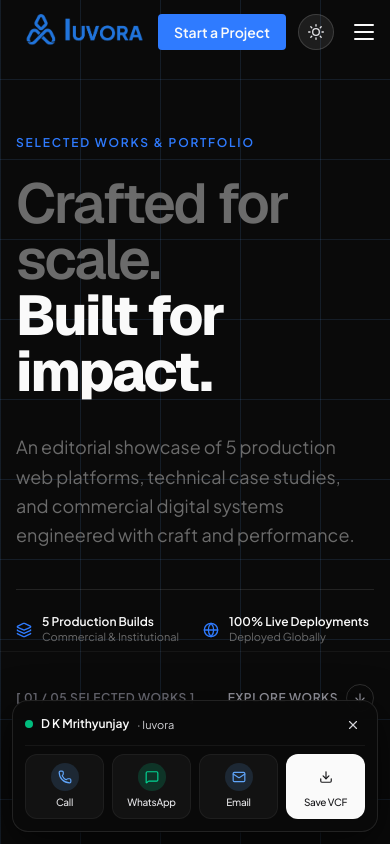
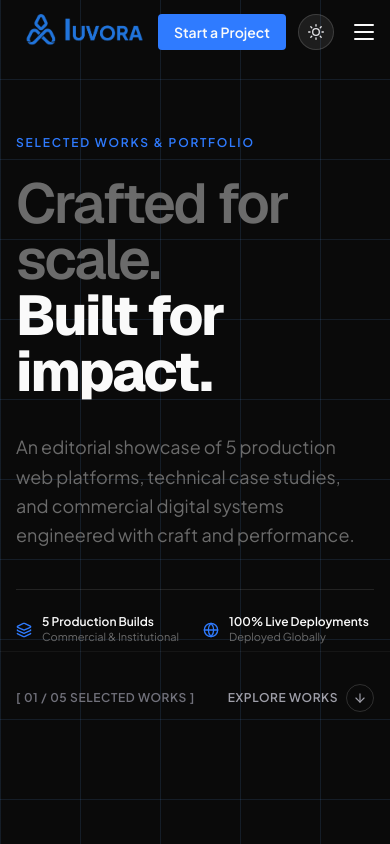
Before and after one commit to Mrithyunjay02/IUVORA, a Next.js app: page /work in a window 390 px wide. Shown: the top 844 px of the page. Built offline with nearby package versions, Linux system fonts and the light colour scheme.

Commit message:
fix: resolve hero title truncation and remove mobile connect button

```diff
--- a/app/(portfolio)/work/page.tsx
+++ b/app/(portfolio)/work/page.tsx
@@ -4,7 +4,6 @@ import Hero from "@/components/portfolio/Hero";
 import { PortfolioGallery } from "@/components/ui/portfolio-gallery";
 import MinimalDeliveryProcess from "@/components/portfolio/MinimalDeliveryProcess";
 import Footer from "@/components/portfolio/Footer";
-import MobileQuickConnect from "@/components/portfolio/MobileQuickConnect";
 
 export default function WorkPage() {
   return (
@@ -14,7 +13,6 @@ export default function WorkPage() {
       <PortfolioGallery />
       <MinimalDeliveryProcess />
       <Footer />
-      <MobileQuickConnect />
     </main>
   );
 }
--- a/components/portfolio/CaseStudyHero.tsx
+++ b/components/portfolio/CaseStudyHero.tsx
@@ -108,11 +108,11 @@ export default function CaseStudyHero({ project }: CaseStudyHeroProps) {
               )}
             </div>
 
-            {/* Oversized Display Title */}
+            {/* Display Title */}
             <h1
               ref={titleRef}
-              className="hero-headline mb-6"
-              style={{ color: "var(--fg)" }}
+              className="text-4xl sm:text-5xl lg:text-5xl xl:text-6xl font-extrabold tracking-tighter mb-6 break-words"
+              style={{ color: "var(--fg)", fontFamily: "var(--font-display)", lineHeight: "1.05" }}
             >
               {project.title}
             </h1>
--- a/components/portfolio/MobileQuickConnect.tsx
+++ /dev/null
@@ -1,140 +0,0 @@
-"use client";
-
-import React, { useState } from "react";
-import { Phone, Mail, MessageSquare, Download, Check, X, UserPlus } from "lucide-react";
-import { downloadVCard, ContactProfile } from "@/lib/vcard";
-
-const MRITHYUNJAY_PROFILE: ContactProfile = {
-  name: "D K Mrithyunjay",
-  title: "Founder & Director",
-  company: "Iuvora",
-  phone: "+91 87924 00712",
-  email: "info@iuvora.com",
-  website: "https://iuvora.com",
-  location: "Shivamogga, Karnataka",
-  oneLineBio: "Founder & Director at Iuvora · Modern Web & Mobile Systems",
-  slug: "mrithyunjay-iuvora",
-};
-
-export default function MobileQuickConnect() {
-  const [isMinimized, setIsMinimized] = useState(false);
-  const [saved, setSaved] = useState(false);
-
-  const handleSaveContact = () => {
-    downloadVCard(MRITHYUNJAY_PROFILE);
-    setSaved(true);
-    setTimeout(() => setSaved(false), 3000);
-  };
-
-  if (isMinimized) {
-    return (
-      <aside
-        aria-label="Quick Connect Toggle"
-        className="fixed bottom-[max(1rem,env(safe-area-inset-bottom,1rem))] right-4 z-40 lg:hidden"
-      >
-        <button
-          onClick={() => setIsMinimized(false)}
-          className="flex items-center gap-2 px-4 py-2.5 rounded-full bg-zinc-900 dark:bg-white text-white dark:text-zinc-900 shadow-xl border border-white/20 dark:border-black/20 text-xs font-medium tracking-wide active:scale-95 transition-transform"
-          aria-label="Open quick connect menu"
-        >
-          <UserPlus className="w-3.5 h-3.5 text-[#3b82f6] dark:text-[#2563eb]" />
-          <span>Connect</span>
-        </button>
-      </aside>
-    );
-  }
-
-  return (
-    <aside
-      aria-label="Quick contact actions for NFC visitors"
-      className="fixed bottom-[max(0.75rem,env(safe-area-inset-bottom,0.75rem))] left-3 right-3 sm:left-auto sm:right-6 sm:max-w-md z-40 lg:hidden transition-all duration-300"
-    >
-      <div className="relative rounded-2xl bg-white/95 dark:bg-[#0a0a0a]/95 backdrop-blur-xl border border-black/10 dark:border-white/10 shadow-[0_12px_40px_rgba(0,0,0,0.18)] dark:shadow-[0_12px_40px_rgba(0,0,0,0.7)] p-3">
-        {/* Header Bar */}
-        <div className="flex items-center justify-between gap-2 pb-2 mb-2 border-b border-black/5 dark:border-white/5">
-          <div className="flex items-center gap-2 min-w-0">
-            <div className="w-2 h-2 rounded-full bg-emerald-500 shrink-0" />
-            <span className="text-xs font-semibold text-zinc-900 dark:text-white truncate">
-              D K Mrithyunjay
-            </span>
-            <span className="text-[11px] text-zinc-600 dark:text-zinc-300 truncate">
-              · Iuvora
-            </span>
-          </div>
-
-          <button
-            onClick={() => setIsMinimized(true)}
-            className="w-6 h-6 rounded-full flex items-center justify-center text-zinc-600 hover:text-zinc-900 dark:text-zinc-300 dark:hover:text-white hover:bg-black/5 dark:hover:bg-white/5 transition-colors cursor-pointer"
-            title="Minimize bar"
-            aria-label="Minimize quick connect bar"
-          >
-            <X className="w-3.5 h-3.5" />
-          </button>
-        </div>
-
-        {/* Action Buttons Grid */}
-        <div className="grid grid-cols-4 gap-2">
-          {/* Call */}
-          <a
-            href="tel:+918792400712"
-            className="flex flex-col items-center justify-center py-2 px-1 rounded-xl bg-black/[0.03] dark:bg-white/[0.04] border border-black/5 dark:border-white/5 hover:border-[#3b82f6]/40 hover:bg-[#3b82f6]/10 dark:hover:bg-[#60a5fa]/10 transition-all text-zinc-800 dark:text-zinc-200 active:scale-95"
-            aria-label="Call +91 87924 00712"
-          >
-            <div className="w-7 h-7 rounded-full bg-[#3b82f6]/10 dark:bg-[#60a5fa]/15 flex items-center justify-center mb-1 text-[#3b82f6] dark:text-[#60a5fa]">
-              <Phone className="w-3.5 h-3.5" />
-            </div>
-            <span className="text-[10px] font-medium tracking-tight">Call</span>
-          </a>
-
-          {/* WhatsApp */}
-          <a
-            href="https://wa.me/918792400712?text=Hi%20Mrithyunjay%2C%20I%20reviewed%20your%20Iuvora%20portfolio..."
-            target="_blank"
-            rel="noopener noreferrer"
-            className="flex flex-col items-center justify-center py-2 px-1 rounded-xl bg-black/[0.03] dark:bg-white/[0.04] border border-black/5 dark:border-white/5 hover:border-emerald-500/40 hover:bg-emerald-500/10 dark:hover:bg-emerald-500/15 transition-all text-zinc-800 dark:text-zinc-200 active:scale-95"
-            aria-label="Message on WhatsApp"
-          >
-            <div className="w-7 h-7 rounded-full bg-emerald-500/10 dark:bg-emerald-500/20 flex items-center justify-center mb-1 text-emerald-600 dark:text-emerald-400">
-              <MessageSquare className="w-3.5 h-3.5" />
-            </div>
-            <span className="text-[10px] font-medium tracking-tight">WhatsApp</span>
-          </a>
-
-          {/* Email */}
-          <a
-            href="mailto:info@iuvora.com?subject=Inquiry%20from%20Iuvora%20Portfolio"
-            className="flex flex-col items-center justify-center py-2 px-1 rounded-xl bg-black/[0.03] dark:bg-white/[0.04] border border-black/5 dark:border-white/5 hover:border-[#3b82f6]/40 hover:bg-[#3b82f6]/10 dark:hover:bg-[#60a5fa]/10 transition-all text-zinc-800 dark:text-zinc-200 active:scale-95"
-            aria-label="Send direct email to info@iuvora.com"
-          >
-            <div className="w-7 h-7 rounded-full bg-[#3b82f6]/10 dark:bg-[#60a5fa]/15 flex items-center justify-center mb-1 text-[#3b82f6] dark:text-[#60a5fa]">
-              <Mail className="w-3.5 h-3.5" />
-            </div>
-            <span className="text-[10px] font-medium tracking-tight">Email</span>
-          </a>
-
-          {/* Save Contact */}
-          <button
-            onClick={handleSaveContact}
-            className={`flex flex-col items-center justify-center py-2 px-1 rounded-xl border transition-all active:scale-95 cursor-pointer ${
-              saved
-                ? "bg-emerald-500 text-white border-emerald-500 shadow-md"
-                : "bg-zinc-900 dark:bg-white text-white dark:text-zinc-900 border-black/10 dark:border-white/10 hover:opacity-90"
-            }`}
-            aria-label="Download and save contact to phonebook"
-          >
-            <div className="w-7 h-7 rounded-full flex items-center justify-center mb-1">
-              {saved ? (
-                <Check className="w-4 h-4 text-white" />
-              ) : (
-                <Download className="w-3.5 h-3.5 text-white dark:text-zinc-900" />
-              )}
-            </div>
-            <span className="text-[10px] font-medium tracking-tight">
-              {saved ? "Saved" : "Save VCF"}
-            </span>
-          </button>
-        </div>
-      </div>
-    </aside>
-  );
-}
```
